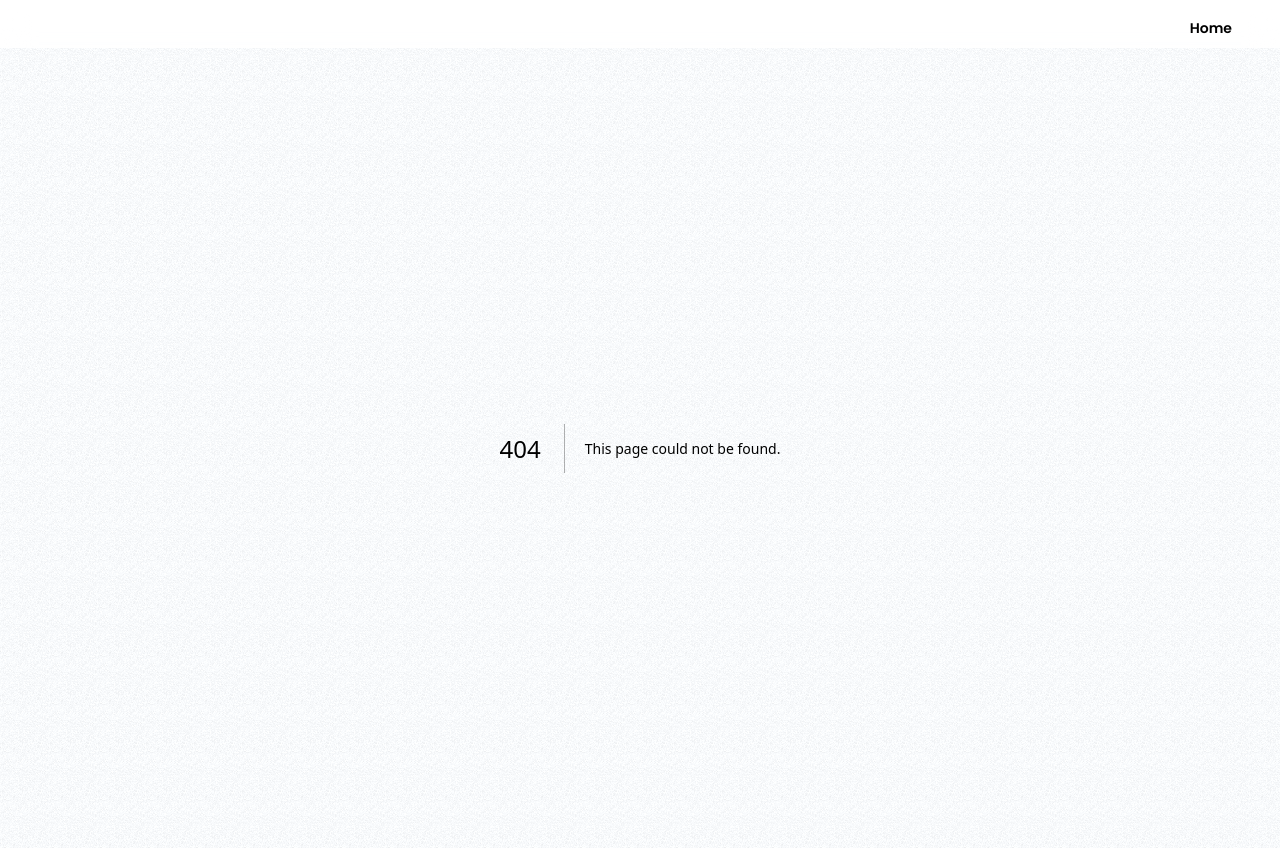
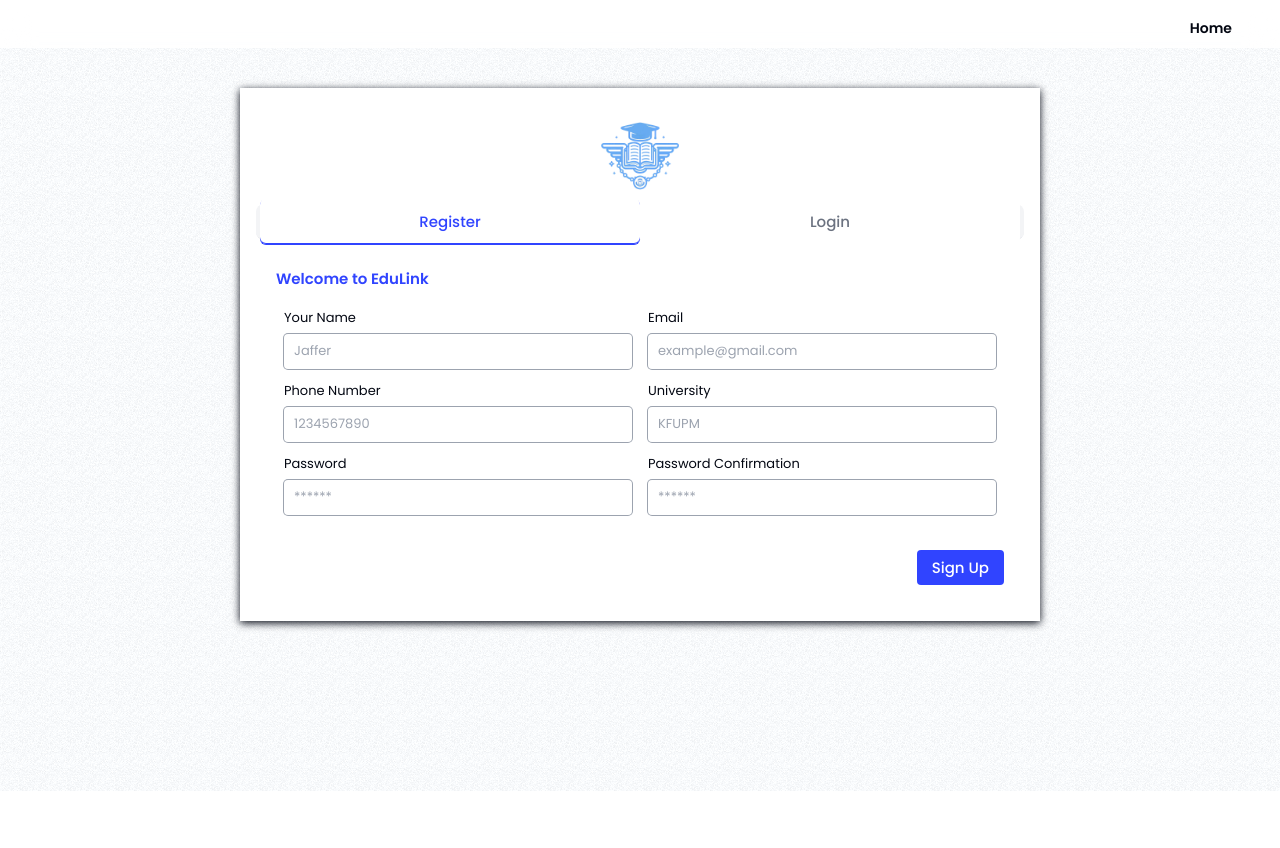
Before and after one commit to JaafarAlMuallim/Senior-Project, a Next.js app in the folder web/: page /sign-in in a window 1280 px wide. Before the commit this address had no page. After the commit the page ends 800 px from the top, so only its background shows below. Built offline with nearby package versions, Linux system fonts and the light colour scheme.

Commit message:
sign-in and login implementation

```diff
--- /dev/null
+++ b/web/app/sign-in/page.tsx
@@ -0,0 +1,206 @@
+"use client";
+import React from "react";
+import { Tabs, TabsList, TabsTrigger, TabsContent } from "@/components/ui/tabs";
+import MaxWidthWrapper from "@/components/MaxWidthWrapper";
+import logo from '@/public/SplashNew.png';
+import Image from "next/image";
+import { useRouter } from 'next/navigation';
+
+const TabsDemo = () => {
+   const router = useRouter();
+   return(
+  <MaxWidthWrapper className="px-24 justify-center content-center p-10 size-max">
+    <Tabs
+      className="flex p-4 w-[800px] flex-col shadow-[0_2px_8px] bg-white shadow-blackA"
+      defaultValue="register"
+    >
+      <div className="flex-col">
+        <div className=" flex items-center justify-center">
+          <Image
+            src={logo}
+            alt="EduLink Icon"
+            width={100}
+            height={100}
+          />
+        </div>
+
+        <div className="">
+          <TabsList
+            className="flex shrink-0 border-b border-mauve6"
+            aria-label="Access your account"
+          >
+            <TabsTrigger
+              className="flex h-[45px] flex-1 cursor-pointer select-none items-center justify-center bg-white px-5 text-[15px] leading-none outline-none first:rounded-tl-md last:rounded-tr-md hover:text-primary-dark data-[state=active]:text-primary-dark data-[state=active]:shadow-[inset_0_-1px_0_0,0_1px_0_0] data-[state=active]:shadow-current"
+              value="register"
+            >
+              Register
+            </TabsTrigger>
+            <TabsTrigger
+              className="flex h-[45px] flex-1 cursor-pointer select-none items-center justify-center bg-white px-5 text-[15px] leading-none outline-none first:rounded-tl-md last:rounded-tr-md hover:text-primary-dark data-[state=active]:text-primary-dark data-[state=active]:shadow-[inset_0_-1px_0_0,0_1px_0_0] data-[state=active]:shadow-current"
+              value="login"
+            >
+              Login
+            </TabsTrigger>
+          </TabsList>
+
+          <TabsContent
+            className="grow rounded-b-md bg-white p-5 outline-none focus:shadow-[0_0_0_2px] focus:shadow-black"
+            value="register"
+          >
+            <p className="text-[15px] mb-5 leading-normal text-primary-dark font-semibold">
+              Welcome to EduLink
+            </p>
+
+            <div className="flex flex-wrap">
+              <fieldset className="mb-[15px] flex w-1/2 flex-col justify-start px-2">
+                <label
+                  className="mb-2.5 block text-[13px] leading-none"
+                  htmlFor="name"
+                >
+                  Your Name
+                </label>
+                <input
+                  className="h-[35px] rounded px-2.5 text-[13px] leading-none text-secondary-gray shadow-[0_0_0_1px] shadow-gray-400 outline-none focus:shadow-[0_0_0_2px] focus:shadow-gray-600"
+                  id="name"
+                  placeholder="Jaffer"
+                />
+              </fieldset>
+
+              <fieldset className="mb-[15px] flex w-1/2 flex-col justify-start px-2">
+                <label
+                  className="mb-2.5 block text-[13px] leading-none"
+                  htmlFor="email"
+                >
+                  Email
+                </label>
+                <input
+                  className="h-[35px] rounded px-2.5 text-[13px] leading-none text-secondary-gray shadow-[0_0_0_1px] shadow-gray-400 outline-none focus:shadow-[0_0_0_2px] focus:shadow-gray-600"
+                  id="email"
+                  type="email"
+                  placeholder="example@gmail.com"
+                />
+              </fieldset>
+
+              <fieldset className="mb-[15px] flex w-1/2 flex-col justify-start px-2">
+                <label
+                  className="mb-2.5 block text-[13px] leading-none"
+                  htmlFor="phone"
+                >
+                  Phone Number
+                </label>
+                <input
+                  className="h-[35px] rounded px-2.5 text-[13px] leading-none text-secondary-gray shadow-[0_0_0_1px] shadow-gray-400 outline-none focus:shadow-[0_0_0_2px] focus:shadow-gray-600"
+                  id="phone"
+                  type="tel"
+                  placeholder="1234567890"
+                />
+              </fieldset>
+              <fieldset className="mb-[15px] flex w-1/2 flex-col justify-start px-2">
+                <label
+                  className="mb-2.5 block text-[13px] leading-none"
+                  htmlFor="phone"
+                >
+                  University
+                </label>
+                <input
+                  className="h-[35px] rounded px-2.5 text-[13px] leading-none text-secondary-gray shadow-[0_0_0_1px] shadow-gray-400 outline-none focus:shadow-[0_0_0_2px] focus:shadow-gray-600"
+                  id="phone"
+                  type="tel"
+                  placeholder="KFUPM"
+                />
+                            </fieldset>
+               <fieldset className="mb-[15px] flex w-1/2 flex-col justify-start px-2">
+                <label
+                  className="mb-2.5 block text-[13px] leading-none"
+                  htmlFor="phone"
+                >
+                  Password
+                </label>
+                <input
+                  className="h-[35px] rounded px-2.5 text-[13px] leading-none text-secondary-gray shadow-[0_0_0_1px] shadow-gray-400 outline-none focus:shadow-[0_0_0_2px] focus:shadow-gray-600"
+                  id="phone"
+                  type="tel"
+                  placeholder="******"
+                />
+              </fieldset>
+              <fieldset className="mb-[15px] flex w-1/2 flex-col justify-start px-2">
+                <label
+                  className="mb-2.5 block text-[13px] leading-none"
+                  htmlFor="phone"
+                >
+                  Password Confirmation
+                </label>
+                <input
+                  className="h-[35px] rounded px-2.5 text-[13px] leading-none text-secondary-gray shadow-[0_0_0_1px] shadow-gray-400 outline-none focus:shadow-[0_0_0_2px] focus:shadow-gray-600"
+                  id="phone"
+                  type="tel"
+                  placeholder="******"
+                />
+              </fieldset>
+            </div>
+
+            <div className="mt-5 flex justify-end">
+              <button
+              onClick={() => router.push('/onboarding')}
+              className="inline-flex h-[35px] items-center justify-center rounded bg-primary-dark px-[15px] text-[15px] font-medium leading-none text-white outline-none hover:bg-green-600 focus:shadow-[0_0_0_2px] focus:shadow-green-300">
+                Sign Up
+              </button>
+            </div>
+          </TabsContent>
+
+          <TabsContent
+            className="grow rounded-b-md bg-white p-5 outline-none focus:shadow-[0_0_0_2px] focus:shadow-black"
+            value="login"
+          >
+            <p className="text-[15px] mb-5 leading-normal text-primary-dark font-semibold">
+              Login to EduLink
+            </p>
+
+
+            <div className="flex">
+              <fieldset className="mb-[15px] flex w-full flex-col justify-start px-2">
+                <label
+                  className="mb-2.5 block text-[13px] leading-none"
+                  htmlFor="loginEmail"
+                >
+                  Email
+                </label>
+                <input
+                  className="h-[35px] rounded px-2.5 text-[13px] leading-none text-secondary-gray shadow-[0_0_0_1px] shadow-gray-400 outline-none focus:shadow-[0_0_0_2px] focus:shadow-gray-600"
+                  id="loginEmail"
+                  type="email"
+                  placeholder="Enter your email"
+                />
+              </fieldset>
+
+              <fieldset className="mb-[15px] flex w-full flex-col justify-start px-2">
+                <label
+                  className="mb-2.5 block text-[13px] leading-none"
+                  htmlFor="loginPassword"
+                >
+                  Password
+                </label>
+                <input
+                  className="h-[35px] rounded px-2.5 text-[13px] leading-none text-secondary-gray shadow-[0_0_0_1px] shadow-gray-400 outline-none focus:shadow-[0_0_0_2px] focus:shadow-gray-600"
+                  id="loginPassword"
+                  type="password"
+                  placeholder="Enter your password"
+                />
+              </fieldset>
+            </div>
+
+            <div className="mt-5 flex justify-end">
+              <button onClick={() => router.push('/home')}
+              className="inline-flex h-[35px] items-center justify-center rounded bg-primary-dark px-[15px] text-[15px] font-medium leading-none text-white outline-none hover:bg-blue-600 focus:shadow-[0_0_0_2px] focus:shadow-blue-300">
+                Login
+              </button>
+            </div>
+          </TabsContent>
+        </div>
+      </div>
+    </Tabs>
+  </MaxWidthWrapper>
+    );
+};
+
+export default TabsDemo;
```
Also changed, not shown: web/public/SplashNew.png (added), 1 other file (tests, documents, lock files or other folders).
